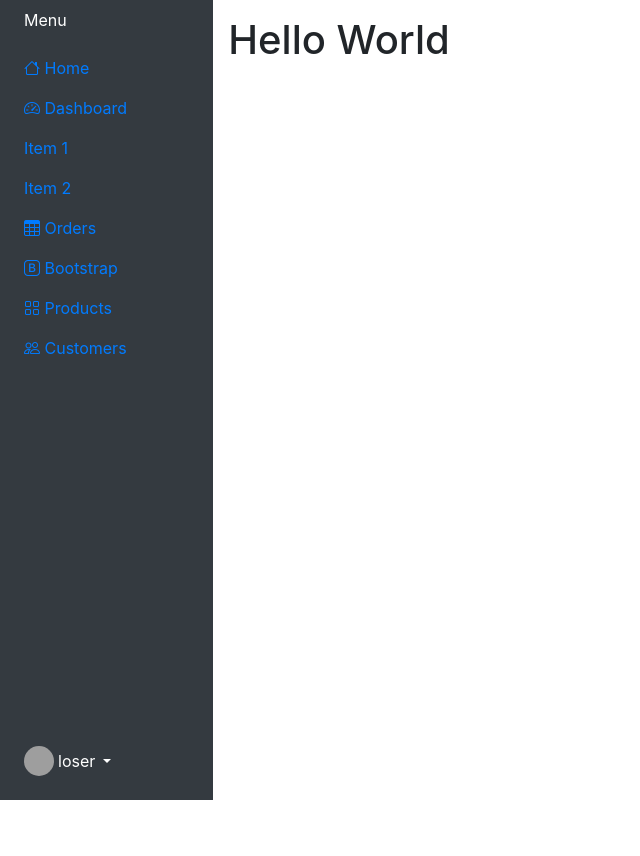
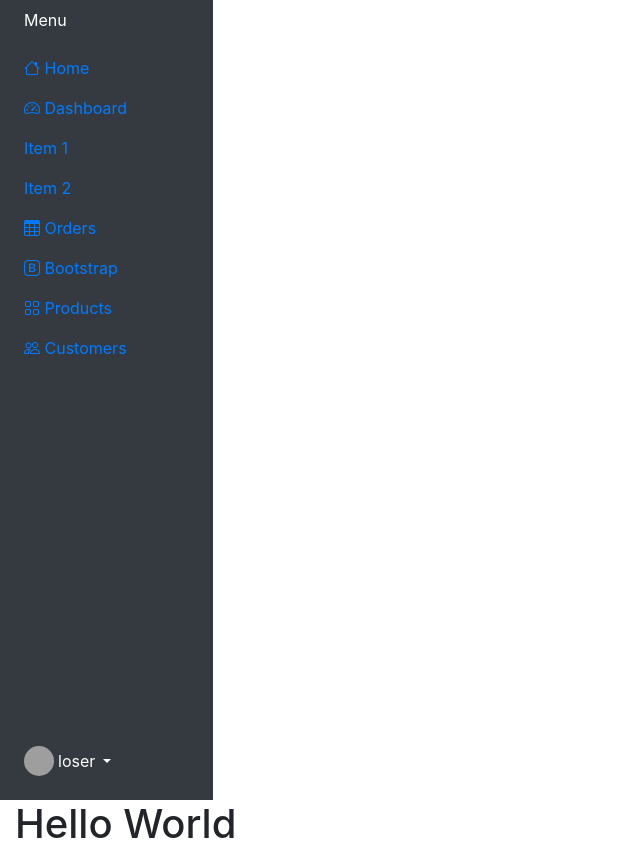
Before and after one commit to iperkins987/cs422_project01, a Flask app: page / in a window 1280 px wide. Shown: the whole page, without its empty margins (0-640 px from the left). Before the commit the page ends 800 px from the top, so only its background shows below. Run offline with Flask 2, Linux system fonts and the light colour scheme; some libraries are stand-ins or nearby versions; grey boxes are pictures that could not be loaded.

Commit message:
Adjusted template to work with new navbar

```diff
--- a/templates/base.html
+++ b/templates/base.html
@@ -5,6 +5,7 @@
         <meta charset="utf-8">
         <meta name="viewport" content="width=device-width, initial-scale=1, shrink-to-fit=no">
 
+        <link rel="stylesheet" href="style.css">
         <link rel="stylesheet" href="https://cdn.jsdelivr.net/npm/bootstrap@4.3.1/dist/css/bootstrap.min.css" integrity="sha384-ggOyR0iXCbMQv3Xipma34MD+dH/1fQ784/j6cY/iJTQUOhcWr7x9JvoRxT2MZw1T" crossorigin="anonymous">
         <link rel="stylesheet" href="https://cdn.jsdelivr.net/npm/bootstrap-icons@1.3.0/font/bootstrap-icons.css">
 
@@ -12,21 +13,16 @@
         {% endblock %}
     </head>
     <body>
-    <div class="container-fluid">
-        <div class="row flex-nowrap">
         {% include "navigation.html" %}
 
-            <div class="col py-3">
-                {% block content%}{% endblock %}
+        <div class="container-fluid">
+            {% block content %}{% endblock %}
         </div>
-        </div>
-    </div>
-
-    {% include "footer.html" %}
 
         <script src="https://ajax.googleapis.com/ajax/libs/jquery/3.6.4/jquery.min.js"></script>
         <script src="https://code.jquery.com/jquery-3.3.1.slim.min.js" integrity="sha384-q8i/X+965DzO0rT7abK41JStQIAqVgRVzpbzo5smXKp4YfRvH+8abtTE1Pi6jizo" crossorigin="anonymous"></script>
         <script src="https://cdn.jsdelivr.net/npm/popper.js@1.14.7/dist/umd/popper.min.js" integrity="sha384-UO2eT0CpHqdSJQ6hJty5KVphtPhzWj9WO1clHTMGa3JDZwrnQq4sF86dIHNDz0W1" crossorigin="anonymous"></script>
         <script src="https://cdn.jsdelivr.net/npm/bootstrap@4.3.1/dist/js/bootstrap.min.js" integrity="sha384-JjSmVgyd0p3pXB1rRibZUAYoIIy6OrQ6VrjIEaFf/nJGzIxFDsf4x0xIM+B07jRM" crossorigin="anonymous"></script>
+        <script src="code.js"></script>
     </body>
 </html>
```
Lines whose indentation alone changed are shown as unchanged.
